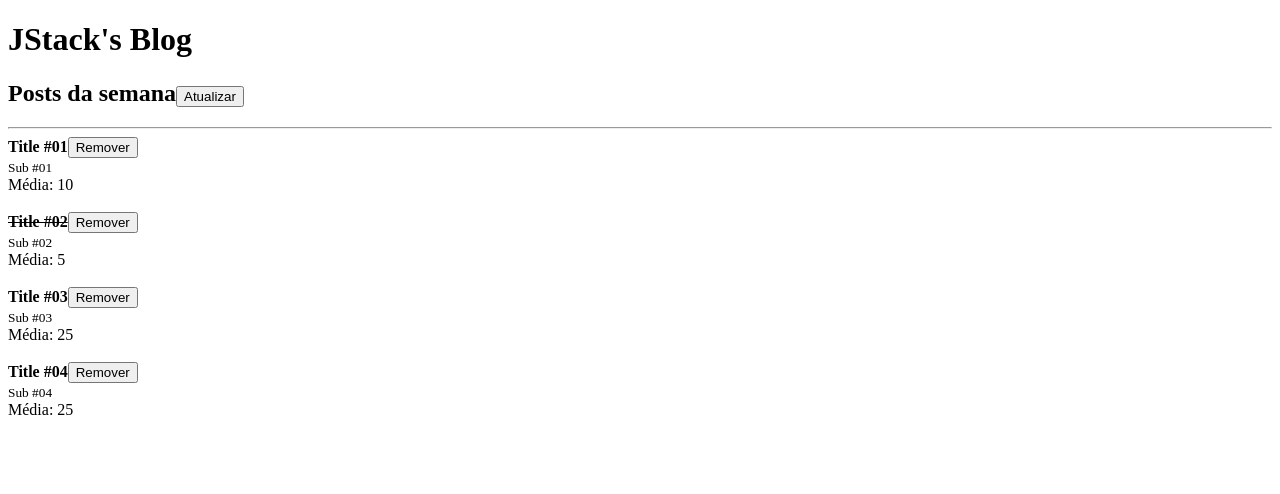
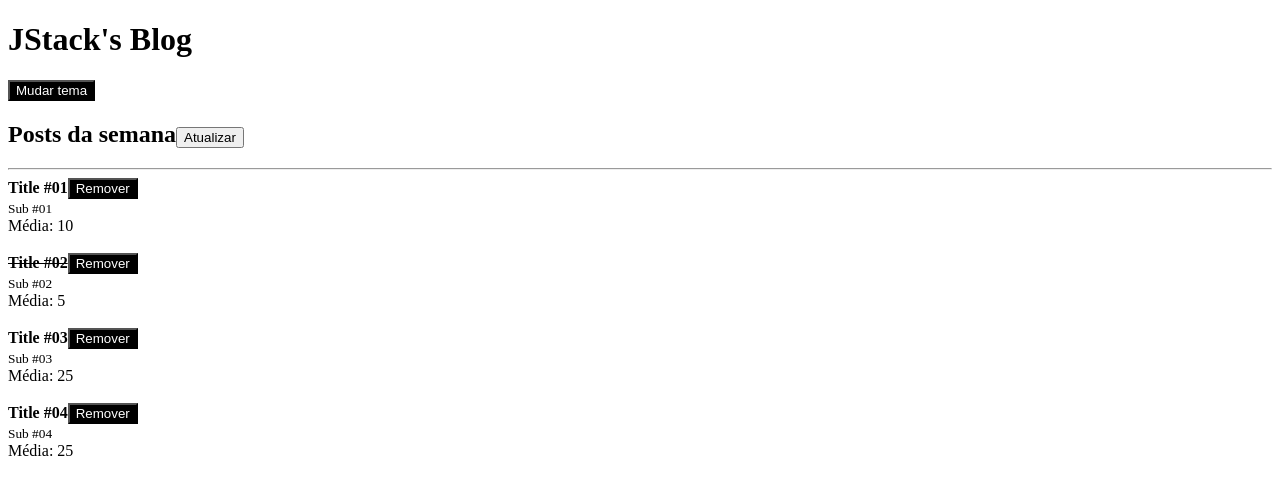
Before and after one commit to andersonkaiti/react-fundamentos, a React app: page / in a window 1280 px wide. Shown: the top 494 px of the page. Built offline with nearby package versions, Linux system fonts and the light colour scheme; the HTML template or start-up script is replaced by a standard one.

Commit message:
:sparkles: feat(prop-drilling,theme-toggle): add prop drilling example to implement theme toggle functionality

```diff
--- a/src/App.jsx
+++ b/src/App.jsx
@@ -3,6 +3,8 @@ import Header from './Header'
 import Post from './Post'
 
 export default function App() {
+  const [theme, setTheme] = useState('dark')
+
   const [posts, setPosts] = useState([
     {
       id: Math.random(),
@@ -34,6 +36,10 @@ export default function App() {
     },
   ])
 
+  function handleToggleTheme() {
+    setTheme((prevState) => (prevState === 'dark' ? 'light' : 'dark'))
+  }
+
   function handleRefresh() {
     setPosts((prevState) => [
       ...prevState,
@@ -52,7 +58,7 @@ export default function App() {
 
   return (
     <>
-      <Header>
+      <Header onToggleTheme={handleToggleTheme} theme={theme}>
         <h2>
           Posts da semana
           <button onClick={handleRefresh} type="button">
@@ -64,7 +70,12 @@ export default function App() {
       <hr />
 
       {posts?.map((post) => (
-        <Post key={post.title} onRemove={handleRemovePost} post={post} />
+        <Post
+          key={post.title}
+          onRemove={handleRemovePost}
+          post={post}
+          theme={theme}
+        />
       ))}
     </>
   )
--- /dev/null
+++ b/src/Button.jsx
@@ -0,0 +1,14 @@
+export default function Button({ children, onClick, theme }) {
+  return (
+    <button
+      onClick={onClick}
+      style={{
+        color: theme === 'dark' ? '#fff' : '#000',
+        background: theme === 'dark' ? '#000' : '#fff',
+      }}
+      type="button"
+    >
+      {children}
+    </button>
+  )
+}
--- a/src/Header.jsx
+++ b/src/Header.jsx
@@ -1,7 +1,17 @@
-export default function Header({ title = "JStack's Blog", children }) {
+import Button from './Button'
+
+export default function Header({
+  theme,
+  onToggleTheme,
+  title = "JStack's Blog",
+  children,
+}) {
   return (
     <>
       <h1>{title}</h1>
+      <Button onClick={onToggleTheme} theme={theme}>
+        Mudar tema
+      </Button>
       {children}
     </>
   )
--- a/src/Post.jsx
+++ b/src/Post.jsx
@@ -1,18 +1,14 @@
+import PostHeader from './PostHeader'
+
 export default function Post({
-  post: { read, title, id, subtitle, likes },
+  post: { subtitle, likes, ...rest },
   onRemove,
+  theme,
 }) {
   return (
     <>
       <article>
-        <strong>
-          {read && <s>{title}</s>}
-
-          {!read && title}
-        </strong>
-        <button onClick={() => onRemove(id)} type="button">
-          Remover
-        </button>
+        <PostHeader onRemove={onRemove} post={rest} theme={theme} />
         <br />
         <small>{subtitle}</small>
         <br />
--- /dev/null
+++ b/src/PostHeader.jsx
@@ -0,0 +1,21 @@
+import Button from './Button'
+
+export default function PostHeader({
+  post: { id, read, title },
+  onRemove,
+  theme,
+}) {
+  return (
+    <>
+      <strong>
+        {read && <s>{title}</s>}
+
+        {!read && title}
+      </strong>
+
+      <Button onClick={() => onRemove(id)} theme={theme}>
+        Remover
+      </Button>
+    </>
+  )
+}
```
